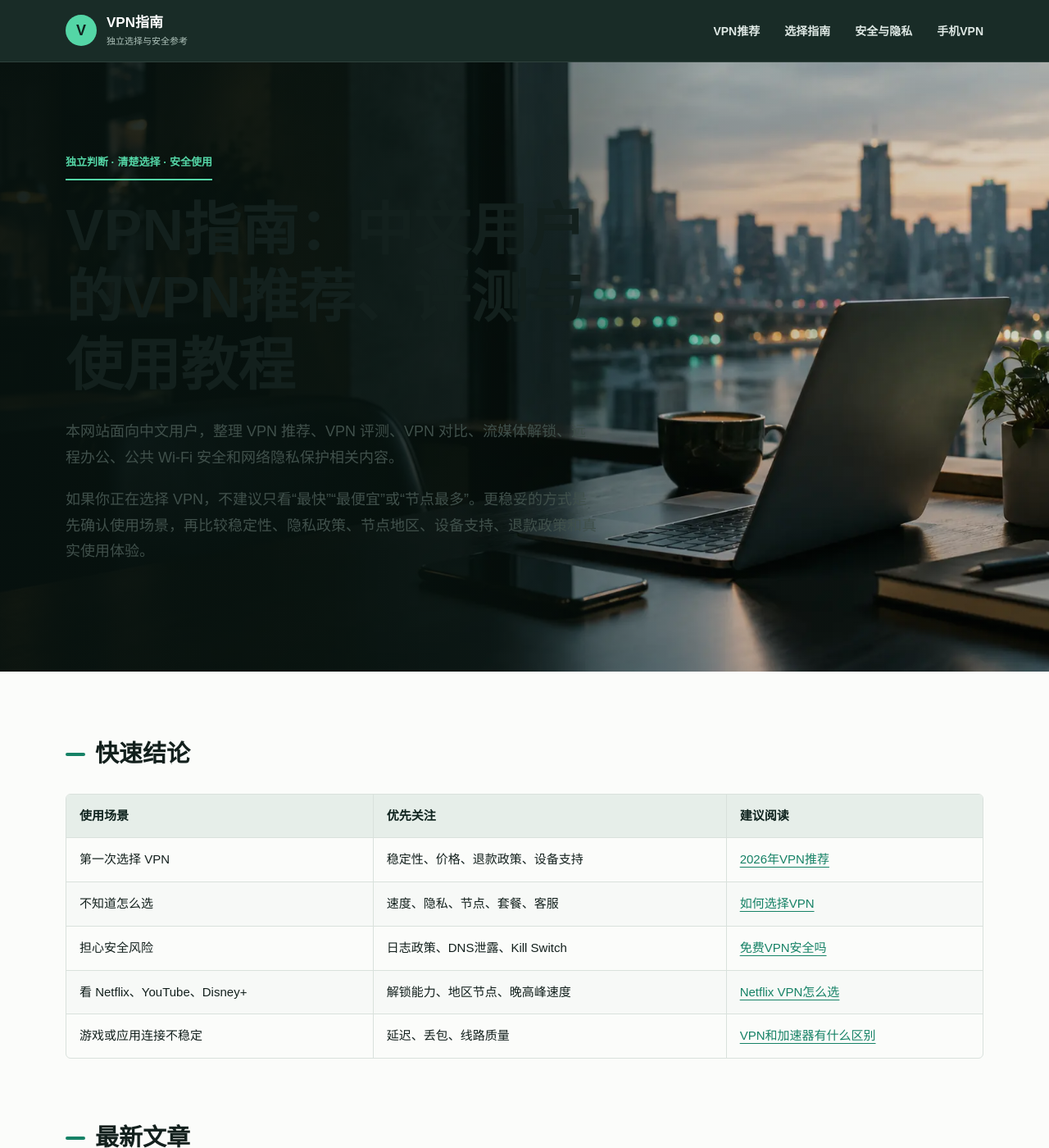
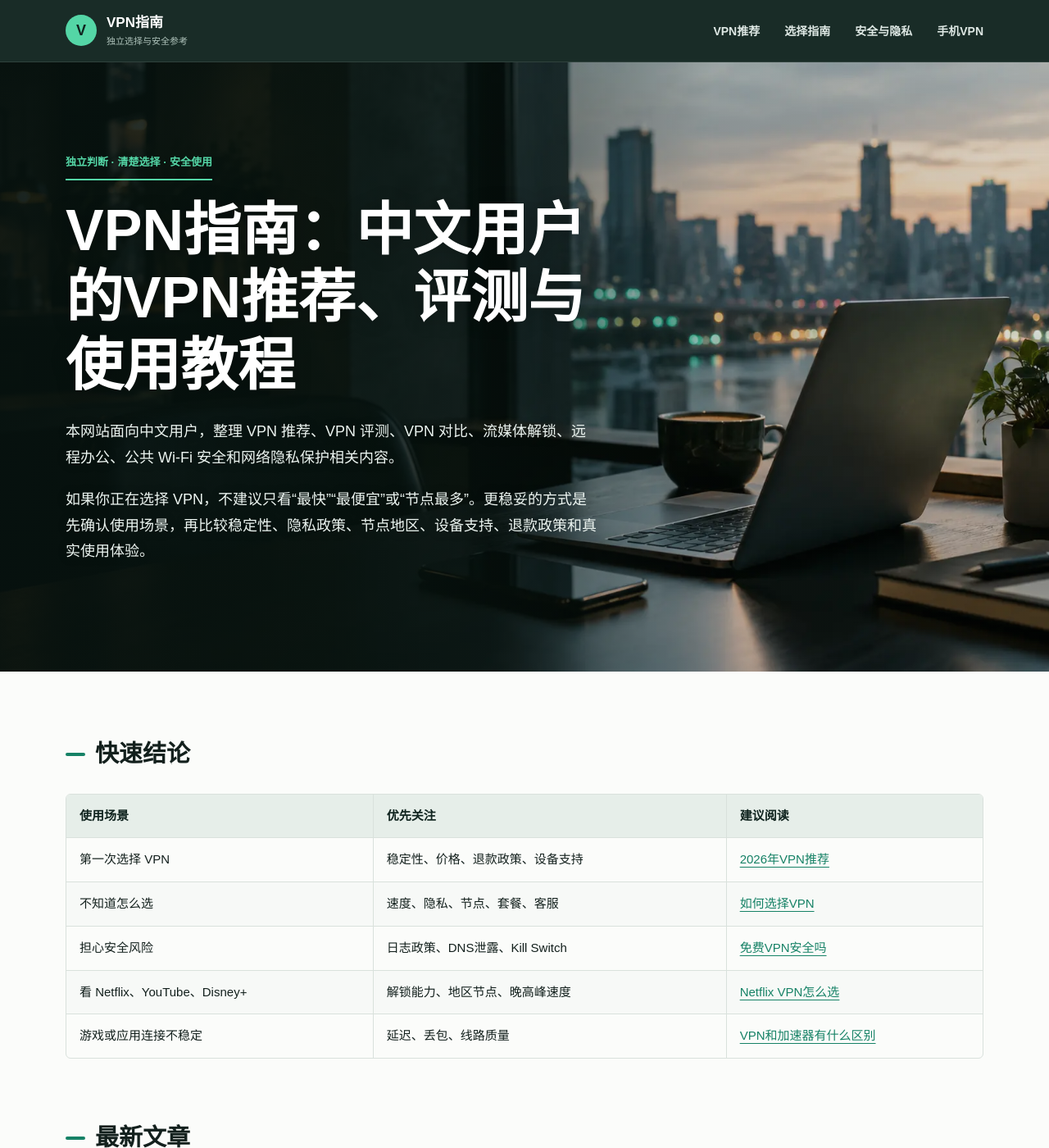
Before and after one commit to agoodvpn/vpn-guide, a Jekyll site: the page built from index.md, in a window 1280 px wide and 1400 px high. Shown: the whole window at 82% size. Built offline with Jekyll 4.4.1, drawn with Linux system fonts in a browser that asks for light colours; our own code applies the rules of GitHub Pages for plain Markdown files.

Commit message:
Update style.css

```diff
--- a/assets/css/style.css
+++ b/assets/css/style.css
@@ -663,3 +663,12 @@ img {
     transition-duration: 0.01ms !important;
   }
 }
+.content-body .home-hero h1 {
+  color: #ffffff;
+  text-shadow: 0 2px 22px rgba(0, 0, 0, 0.28);
+}
+
+.content-body .home-hero p {
+  color: #edf5f1;
+  text-shadow: 0 1px 14px rgba(0, 0, 0, 0.24);
+}
```
